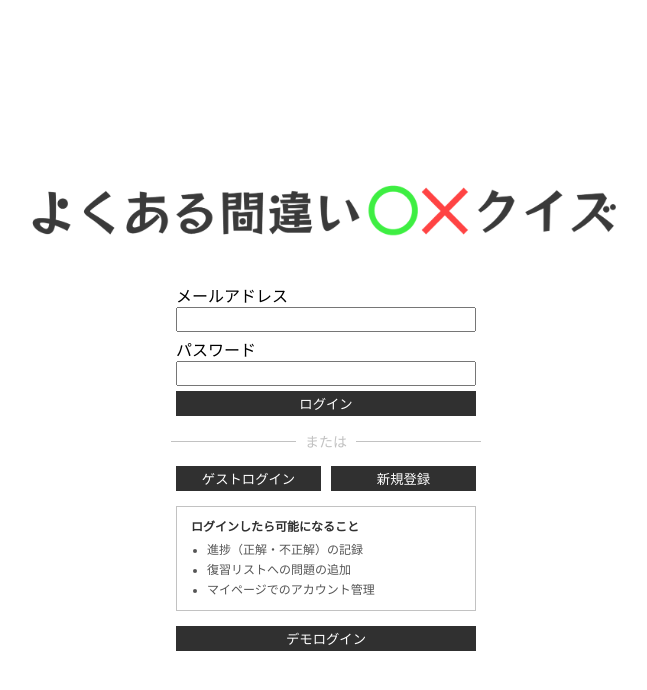
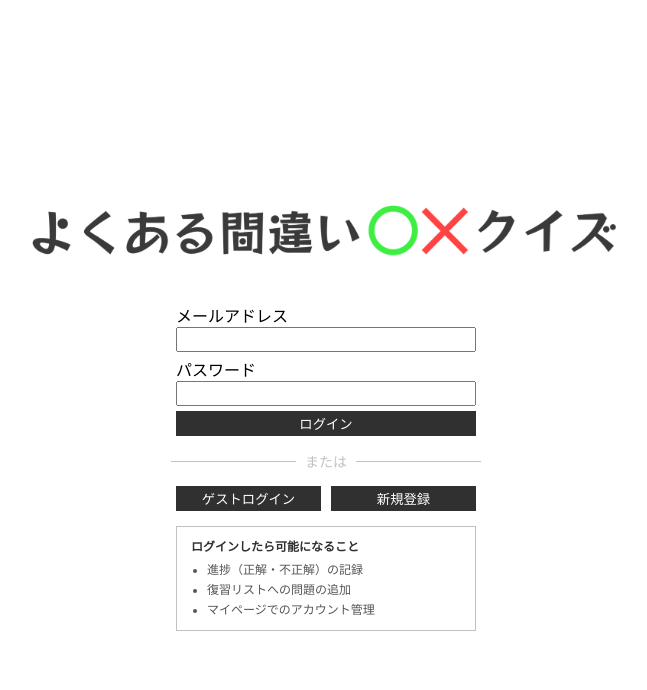
Before and after one commit to sian-ka-suiso/OXquiz, a PHP site: page /ctrl/index.php in a window 1280 px wide. Shown: the top 690 px of the page, without its empty margins (314-961 px from the left). Run offline with PHP 8.4, Linux system fonts and the light colour scheme; some web fonts are replaced.

Commit message:
デモログインの無効化

```diff
--- a/view/index.php
+++ b/view/index.php
@@ -61,12 +61,13 @@
                     <li>マイページでのアカウント管理</li>
                 </ul>
             </div>
-            <form action="../ctrl/index.php" method="post" class="demo-login-form">
+            <!-- デモログインの非表示：デモログインはKalediWebのみ -->
+            <!-- <form action="../ctrl/index.php" method="post" class="demo-login-form">
                 <input type="hidden" name="email" value="demo@email.com">
                 <input type="hidden" name="login_pass" value="demo0920">
                 <input type="hidden" name="step" value="1">
                 <button type="submit">デモログイン</button>
-            </form>
+            </form> -->
         </div>
     </div>
 </body>
```
